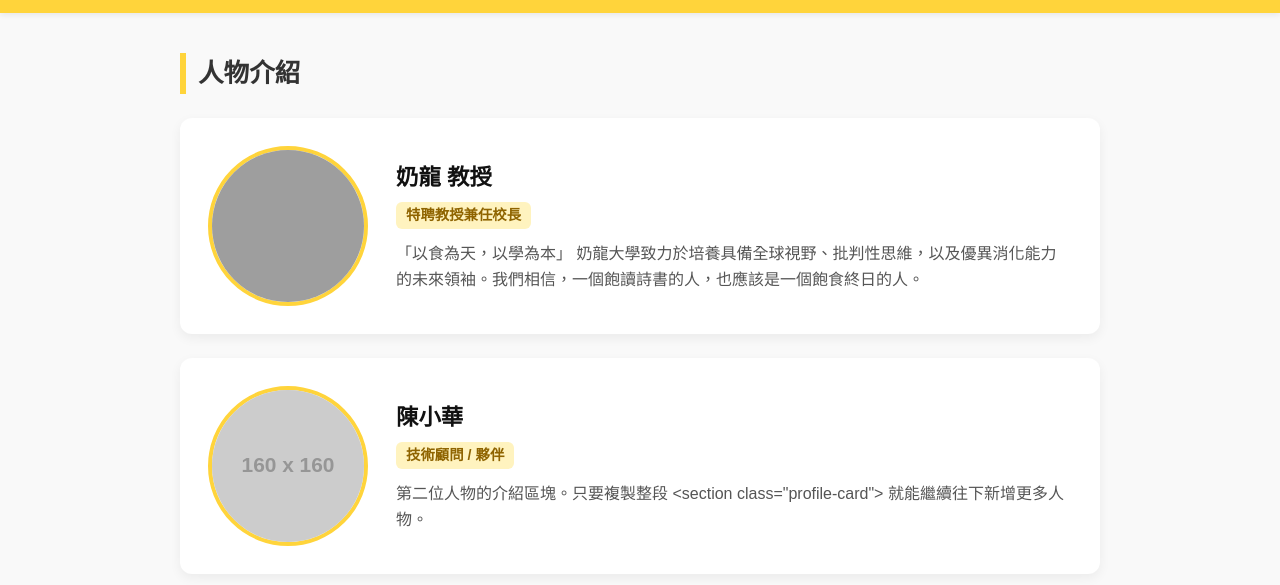
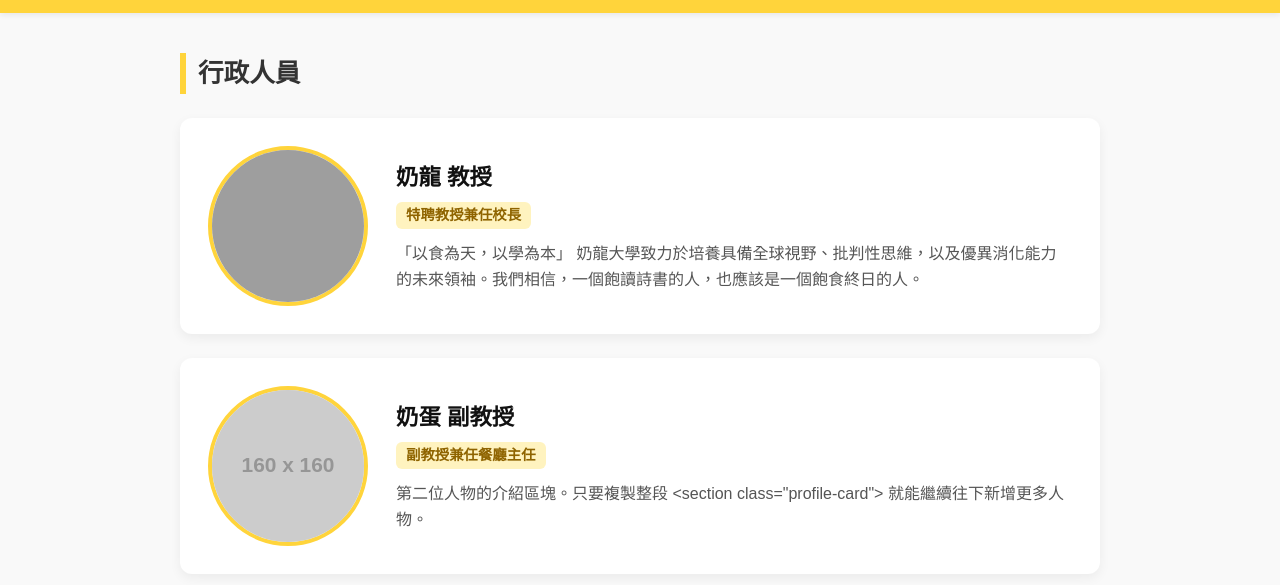
Before and after one commit to yclanhub/yclan, a plain HTML site: page NNLU/TE_Profile.html in a window 1280 px wide. Shown: the part 57-642 px from the top of the page. Drawn offline with Linux system fonts and the light colour scheme; grey boxes are pictures that could not be loaded; placeholder pictures from the web are drawn by us.

Commit message:
Update TE_Profile.html

```diff
--- a/NNLU/TE_Profile.html
+++ b/NNLU/TE_Profile.html
@@ -3,7 +3,7 @@
 <head>
   <meta charset="UTF-8" />
   <meta name="viewport" content="width=device-width, initial-scale=1.0" />
-  <title>師資介紹|國立奶龍大學</title>
+  <title>師資介紹 | 國立奶龍大學</title>
   <style>
     * {
       box-sizing: border-box;
@@ -134,7 +134,7 @@
 
   <!-- 下方主頁內容 -->
   <main class="main-container" id="intro">
-    <h1 class="section-heading">人物介紹</h1>
+    <h1 class="section-heading">行政人員</h1>
 
     <!-- 人物 1 -->
     <section class="profile-card">
@@ -153,8 +153,8 @@
     <section class="profile-card">
       <img src="https://via.placeholder.com/160" alt="人物二頭像" class="profile-avatar" />
       <div class="profile-info">
-        <h2>陳小華</h2>
-        <span class="profile-role">技術顧問 / 夥伴</span>
+        <h2>奶蛋 副教授</h2>
+        <span class="profile-role">副教授兼任餐廳主任</span>
         <p class="profile-bio">
           第二位人物的介紹區塊。只要複製整段 &lt;section class="profile-card"&gt; 就能繼續往下新增更多人物。
         </p>
```
